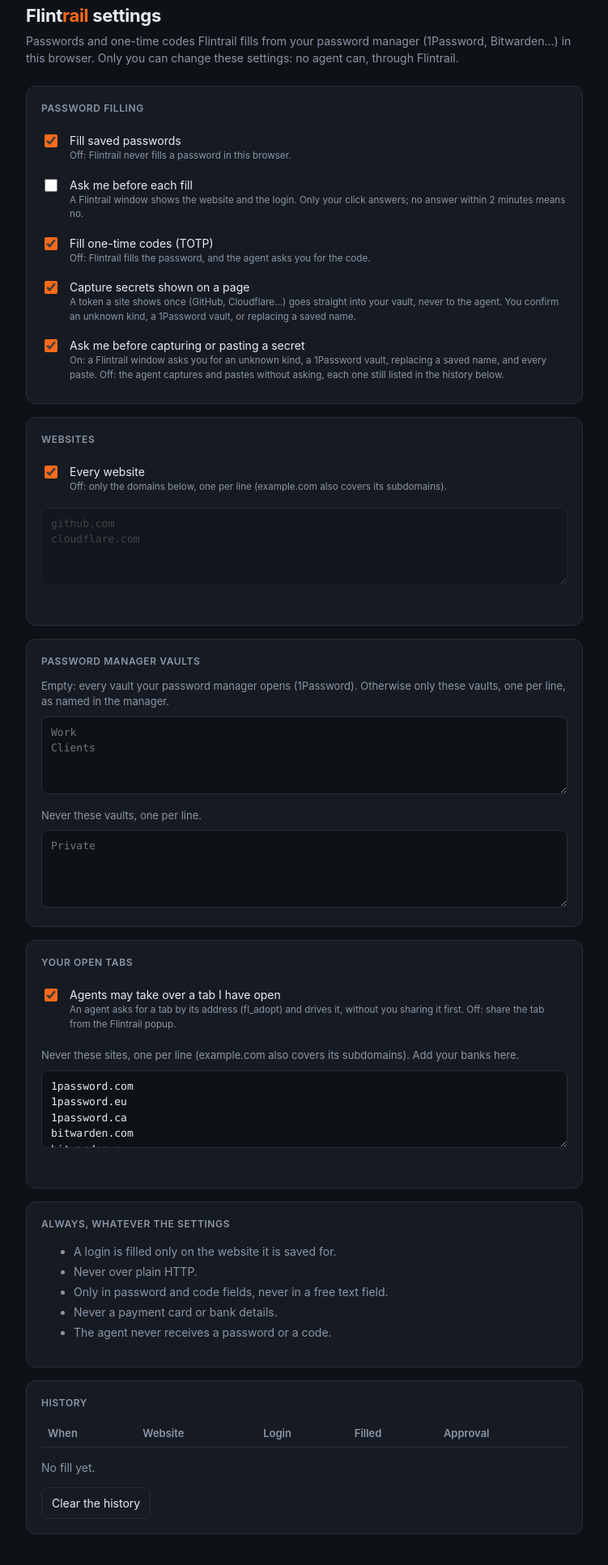
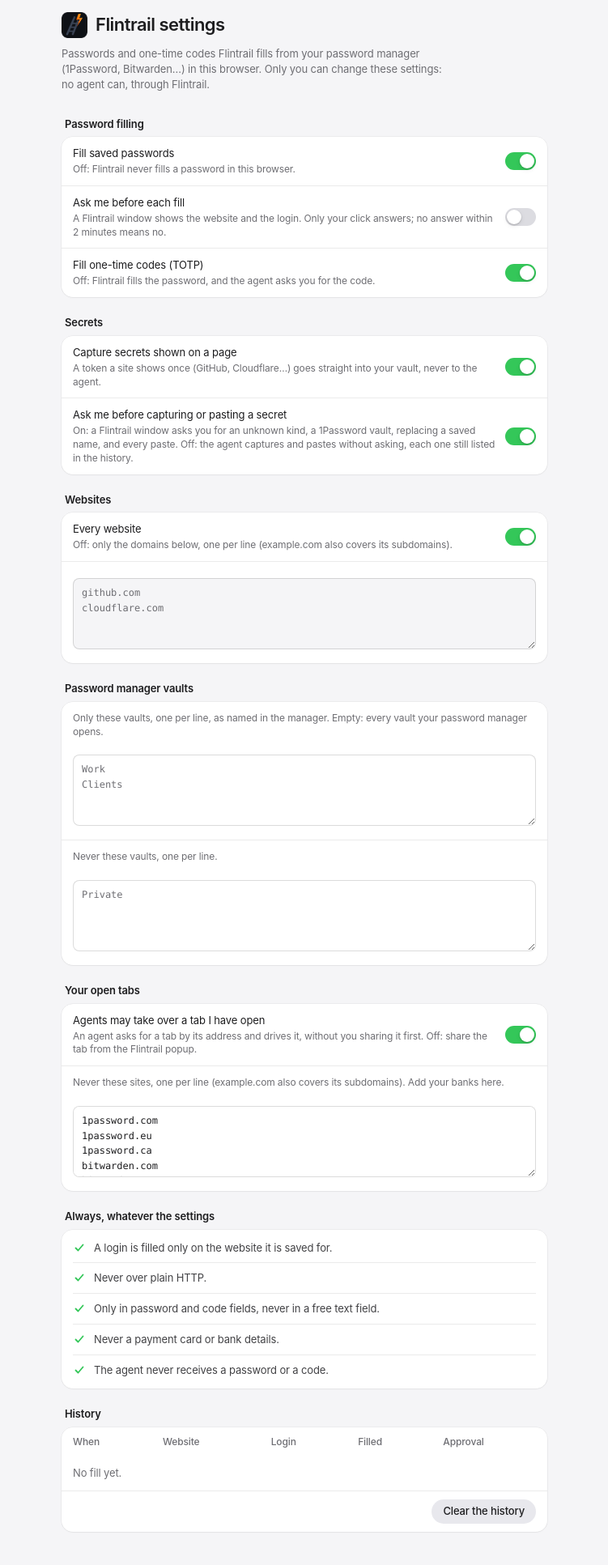
Before and after one commit to Soflutionltd/flintrail, a browser extension: page extension/options.html in a window 1280 px wide. Shown: the part 29-1962 px from the top of the page at 81% size, without its empty margins (264-1015 px from the left). Drawn offline with Linux system fonts and the light colour scheme.

Commit message:
feat(extension): nouveau design clair et épuré, à la manière des Réglages de macOS
- une feuille commune ui.css : fond gris très clair, cartes blanches, interrupteurs, police système, bleu Apple
- réglages, fenêtre de l'extension et fenêtre de confirmation refaits, sans noir ni orange
- contrastes AA vérifiés (détecteur Impeccable), messages vides masqués

Co-Authored-By: Claude Opus 5.5 <noreply@anthropic.com>

```diff
--- a/extension/options.html
+++ b/extension/options.html
@@ -4,85 +4,110 @@
 <meta charset="utf-8">
 <meta name="viewport" content="width=device-width, initial-scale=1">
 <title>Flintrail settings</title>
+<link rel="stylesheet" href="ui.css">
 <style>
-  :root { --bg:#0E1116; --card:#161B23; --line:#262E3B; --text:#E8ECF2; --muted:#8B95A7; --accent:#FF6A1A; --ok:#2FBF71; }
-  * { box-sizing:border-box; }
-  body { margin:0; background:var(--bg); color:var(--text); font:14px/1.5 Inter,-apple-system,"Segoe UI",Helvetica,Arial,sans-serif; }
-  main { max-width:720px; margin:0 auto; padding:32px 16px 48px; }
-  h1 { font-size:22px; margin:0 0 4px; letter-spacing:-.3px; } h1 span { color:var(--accent); }
-  p.lead { color:var(--muted); margin:0 0 24px; }
-  section { padding:18px; margin-bottom:16px; background:var(--card); border:1px solid var(--line); border-radius:12px; }
-  h2 { margin:0 0 12px; font-size:12px; font-weight:600; text-transform:uppercase; letter-spacing:.6px; color:var(--muted); }
-  label.switch { display:flex; gap:12px; align-items:flex-start; padding:8px 0; cursor:pointer; }
-  label.switch input { margin-top:3px; accent-color:var(--accent); width:16px; height:16px; flex:none; }
-  label.switch small { display:block; color:var(--muted); }
-  textarea { width:100%; min-height:96px; padding:9px 11px; margin-top:8px; background:var(--bg); border:1px solid var(--line); border-radius:8px; color:var(--text); font:13px/1.5 ui-monospace,Menlo,monospace; }
-  textarea:disabled { opacity:.45; }
-  textarea:focus, button:focus-visible { outline:2px solid var(--accent); outline-offset:1px; }
-  .fixed li { margin:4px 0; color:var(--muted); }
-  #saved, #savedTabs { color:var(--ok); font-size:12px; min-height:18px; margin-top:8px; }
-  p.note { color:var(--muted); font-size:13px; margin:12px 0 0; }
-  table { width:100%; border-collapse:collapse; font-size:13px; }
-  th, td { text-align:left; padding:7px 8px; border-bottom:1px solid var(--line); vertical-align:top; }
-  th { color:var(--muted); font-weight:600; }
-  .scroll { overflow-x:auto; }
-  #empty { color:var(--muted); }
-  button { padding:8px 12px; border:1px solid var(--line); border-radius:8px; background:transparent; color:var(--text); font:inherit; cursor:pointer; }
+  body { font-size: 13px; }
+  main { max-width: 640px; margin: 0 auto; padding: 44px 20px 64px; }
+  header.page { margin: 0 0 30px; }
+  header.page .brand img { width: 32px; height: 32px; }
+  header.page h1 { margin: 0; font-size: 22px; font-weight: 600; letter-spacing: -0.025em; }
+  header.page p { max-width: 58ch; margin: 10px 0 0; font-size: 13px; color: var(--ink-muted); }
+  .block > .note:first-child { margin-top: 0; }
+  .block textarea { margin-top: 8px; }
+  .rules { margin: 0; padding: 4px 14px; list-style: none; }
+  .rules li { display: flex; gap: 10px; padding: 9px 0; color: var(--ink-soft); }
+  .rules li + li { border-top: 0.5px solid var(--hairline); }
+  .rules svg { flex: none; width: 16px; height: 16px; margin-top: 1px; color: var(--on); }
+  .table { overflow-x: auto; }
+  table { width: 100%; border-collapse: collapse; font-size: 12px; font-variant-numeric: tabular-nums; }
+  th, td { padding: 9px 14px; text-align: left; vertical-align: top; }
+  th { font-weight: 500; color: var(--ink-muted); }
+  tbody tr { border-top: 0.5px solid var(--hairline); }
+  #empty { margin: 0; padding: 12px 14px; color: var(--ink-muted); }
+  .actions { display: flex; justify-content: flex-end; padding: 10px 14px; border-top: 0.5px solid var(--hairline); }
 </style>
 </head>
 <body>
 <main>
-  <h1>Flint<span>rail</span> settings</h1>
-  <p class="lead">Passwords and one-time codes Flintrail fills from your password manager (1Password, Bitwarden...) in this browser. Only you can change these settings: no agent can, through Flintrail.</p>
+  <header class="page">
+    <div class="brand"><img src="icons/48.png" alt="" draggable="false"><h1>Flintrail settings</h1></div>
+    <p>Passwords and one-time codes Flintrail fills from your password manager (1Password, Bitwarden…) in this browser. Only you can change these settings: no agent can, through Flintrail.</p>
+  </header>
 
-  <section>
+  <section class="group">
     <h2>Password filling</h2>
-    <label class="switch"><input type="checkbox" id="enabled"><span>Fill saved passwords<small>Off: Flintrail never fills a password in this browser.</small></span></label>
-    <label class="switch"><input type="checkbox" id="confirm"><span>Ask me before each fill<small>A Flintrail window shows the website and the login. Only your click answers; no answer within 2 minutes means no.</small></span></label>
-    <label class="switch"><input type="checkbox" id="totp"><span>Fill one-time codes (TOTP)<small>Off: Flintrail fills the password, and the agent asks you for the code.</small></span></label>
-    <label class="switch"><input type="checkbox" id="capture"><span>Capture secrets shown on a page<small>A token a site shows once (GitHub, Cloudflare...) goes straight into your vault, never to the agent. You confirm an unknown kind, a 1Password vault, or replacing a saved name.</small></span></label>
-    <label class="switch"><input type="checkbox" id="askSecrets"><span>Ask me before capturing or pasting a secret<small>On: a Flintrail window asks you for an unknown kind, a 1Password vault, replacing a saved name, and every paste. Off: the agent captures and pastes without asking, each one still listed in the history below.</small></span></label>
+    <div class="card">
+      <label class="row"><span class="text"><span class="title">Fill saved passwords</span><small>Off: Flintrail never fills a password in this browser.</small></span><input type="checkbox" class="switch" id="enabled"></label>
+      <label class="row"><span class="text"><span class="title">Ask me before each fill</span><small>A Flintrail window shows the website and the login. Only your click answers; no answer within 2 minutes means no.</small></span><input type="checkbox" class="switch" id="confirm"></label>
+      <label class="row"><span class="text"><span class="title">Fill one-time codes (TOTP)</span><small>Off: Flintrail fills the password, and the agent asks you for the code.</small></span><input type="checkbox" class="switch" id="totp"></label>
+    </div>
   </section>
 
-  <section>
-    <h2>Websites</h2>
-    <label class="switch"><input type="checkbox" id="allDomains"><span>Every website<small>Off: only the domains below, one per line (example.com also covers its subdomains).</small></span></label>
-    <textarea id="domains" aria-label="Allowed domains" placeholder="github.com&#10;cloudflare.com"></textarea>
-    <div id="saved" role="status"></div>
+  <section class="group">
+    <h2>Secrets</h2>
+    <div class="card">
+      <label class="row"><span class="text"><span class="title">Capture secrets shown on a page</span><small>A token a site shows once (GitHub, Cloudflare…) goes straight into your vault, never to the agent.</small></span><input type="checkbox" class="switch" id="capture"></label>
+      <label class="row"><span class="text"><span class="title">Ask me before capturing or pasting a secret</span><small>On: a Flintrail window asks you for an unknown kind, a 1Password vault, replacing a saved name, and every paste. Off: the agent captures and pastes without asking, each one still listed in the history.</small></span><input type="checkbox" class="switch" id="askSecrets"></label>
+    </div>
   </section>
 
-  <section>
+  <section class="group">
+    <h2>Websites</h2>
+    <div class="card">
+      <label class="row"><span class="text"><span class="title">Every website</span><small>Off: only the domains below, one per line (example.com also covers its subdomains).</small></span><input type="checkbox" class="switch" id="allDomains"></label>
+      <div class="block">
+        <textarea id="domains" aria-label="Allowed domains" placeholder="github.com&#10;cloudflare.com"></textarea>
+        <div id="saved" class="status ok" role="status"></div>
+      </div>
+    </div>
+  </section>
+
+  <section class="group">
     <h2>Password manager vaults</h2>
-    <p class="note">Empty: every vault your password manager opens (1Password). Otherwise only these vaults, one per line, as named in the manager.</p>
+    <div class="card">
+      <div class="block">
+        <p class="note">Only these vaults, one per line, as named in the manager. Empty: every vault your password manager opens.</p>
         <textarea id="vaultsAllow" aria-label="Only these vaults" placeholder="Work&#10;Clients"></textarea>
+      </div>
+      <div class="block">
         <p class="note">Never these vaults, one per line.</p>
         <textarea id="vaultsDeny" aria-label="Never these vaults" placeholder="Private"></textarea>
+      </div>
+    </div>
   </section>
 
-  <section>
+  <section class="group">
     <h2>Your open tabs</h2>
-    <label class="switch"><input type="checkbox" id="adoptOpenTabs"><span>Agents may take over a tab I have open<small>An agent asks for a tab by its address (fl_adopt) and drives it, without you sharing it first. Off: share the tab from the Flintrail popup.</small></span></label>
+    <div class="card">
+      <label class="row"><span class="text"><span class="title">Agents may take over a tab I have open</span><small>An agent asks for a tab by its address and drives it, without you sharing it first. Off: share the tab from the Flintrail popup.</small></span><input type="checkbox" class="switch" id="adoptOpenTabs"></label>
+      <div class="block">
         <p class="note">Never these sites, one per line (example.com also covers its subdomains). Add your banks here.</p>
         <textarea id="neverAdopt" aria-label="Sites agents never take over"></textarea>
-    <div id="savedTabs" role="status"></div>
+        <div id="savedTabs" class="status ok" role="status"></div>
+      </div>
+    </div>
   </section>
 
-  <section class="fixed">
+  <section class="group">
     <h2>Always, whatever the settings</h2>
-    <ul>
-      <li>A login is filled only on the website it is saved for.</li>
-      <li>Never over plain HTTP.</li>
-      <li>Only in password and code fields, never in a free text field.</li>
-      <li>Never a payment card or bank details.</li>
-      <li>The agent never receives a password or a code.</li>
+    <div class="card">
+      <ul class="rules">
+        <li><svg viewBox="0 0 16 16" fill="none" stroke="currentColor" stroke-width="1.8" stroke-linecap="round" stroke-linejoin="round" aria-hidden="true"><path d="M3.5 8.5l3 3 6-7"/></svg>A login is filled only on the website it is saved for.</li>
+        <li><svg viewBox="0 0 16 16" fill="none" stroke="currentColor" stroke-width="1.8" stroke-linecap="round" stroke-linejoin="round" aria-hidden="true"><path d="M3.5 8.5l3 3 6-7"/></svg>Never over plain HTTP.</li>
+        <li><svg viewBox="0 0 16 16" fill="none" stroke="currentColor" stroke-width="1.8" stroke-linecap="round" stroke-linejoin="round" aria-hidden="true"><path d="M3.5 8.5l3 3 6-7"/></svg>Only in password and code fields, never in a free text field.</li>
+        <li><svg viewBox="0 0 16 16" fill="none" stroke="currentColor" stroke-width="1.8" stroke-linecap="round" stroke-linejoin="round" aria-hidden="true"><path d="M3.5 8.5l3 3 6-7"/></svg>Never a payment card or bank details.</li>
+        <li><svg viewBox="0 0 16 16" fill="none" stroke="currentColor" stroke-width="1.8" stroke-linecap="round" stroke-linejoin="round" aria-hidden="true"><path d="M3.5 8.5l3 3 6-7"/></svg>The agent never receives a password or a code.</li>
       </ul>
+    </div>
   </section>
 
-  <section>
+  <section class="group">
     <h2>History</h2>
-    <div class="scroll"><table><thead><tr><th>When</th><th>Website</th><th>Login</th><th>Filled</th><th>Approval</th></tr></thead><tbody id="history"></tbody></table></div>
+    <div class="card">
+      <div class="table"><table><thead><tr><th>When</th><th>Website</th><th>Login</th><th>Filled</th><th>Approval</th></tr></thead><tbody id="history"></tbody></table></div>
       <p id="empty">No fill yet.</p>
-    <button id="clear" type="button">Clear the history</button>
+      <div class="actions"><button id="clear" type="button">Clear the history</button></div>
+    </div>
   </section>
 </main>
 <script src="options.js"></script>
--- /dev/null
+++ b/extension/ui.css
@@ -0,0 +1,89 @@
+/* Flintrail extension pages: light, quiet, in the manner of macOS System Settings. One stylesheet for the popup,
+   the settings page and the confirmation window. */
+:root {
+  --page: #f5f5f7;
+  --card: #ffffff;
+  --ink: #1d1d1f;
+  --ink-soft: #424245;
+  --ink-muted: #6e6e73;
+  --hairline: rgb(0 0 0 / 0.08);
+  --fill: #e8e8ed;
+  --fill-strong: #dcdce1;
+  --accent: #0071e3;
+  --accent-strong: #0062c4;
+  --on: #34c759;
+  --danger: #d70015;
+  --warn: #c93400;
+  --radius: 14px;
+  --font: -apple-system, BlinkMacSystemFont, "SF Pro Text", "Helvetica Neue", "Segoe UI", system-ui, sans-serif;
+  --mono: ui-monospace, "SF Mono", Menlo, monospace;
+  color-scheme: light;
+}
+
+* { box-sizing: border-box; }
+html { -webkit-font-smoothing: antialiased; }
+body { margin: 0; background: var(--page); color: var(--ink); font: 13px/1.45 var(--font); letter-spacing: -0.01em; caret-color: var(--accent); }
+::selection { background: rgb(0 113 227 / 0.18); }
+a { color: #0066cc; text-decoration: none; text-underline-offset: 2px; }
+a:hover { text-decoration: underline; }
+::-webkit-scrollbar { width: 10px; height: 10px; }
+::-webkit-scrollbar-thumb { background: rgb(0 0 0 / 0.18); border: 3px solid transparent; border-radius: 10px; background-clip: padding-box; }
+::-webkit-scrollbar-track { background: transparent; }
+:focus-visible { outline: 3px solid rgb(0 113 227 / 0.45); outline-offset: 1px; border-radius: 8px; }
+
+/* Brand: the icon and the name, in ink. */
+.brand { display: flex; align-items: center; gap: 10px; user-select: none; -webkit-user-select: none; }
+.brand img { width: 26px; height: 26px; -webkit-user-drag: none; }
+.brand b { font-size: 15px; font-weight: 600; letter-spacing: -0.02em; }
+
+/* Groups: a heading above a white card of rows, as in System Settings. */
+.group { margin: 0 0 22px; }
+.group > h2 { margin: 0 0 7px 4px; font-size: 13px; font-weight: 600; color: var(--ink); letter-spacing: -0.01em; }
+.card { background: var(--card); border-radius: var(--radius); box-shadow: 0 0 0 0.5px var(--hairline), 0 1px 2px rgb(0 0 0 / 0.04); }
+.row { display: flex; align-items: center; gap: 12px; padding: 11px 14px; }
+.row + .row, .card > .block + .block, .card > .row + .block, .card > .block + .row { border-top: 0.5px solid var(--hairline); }
+.row .text { flex: 1; min-width: 0; }
+.row .title { display: block; font-size: 13px; color: var(--ink); }
+.row small, .note { display: block; margin-top: 2px; font-size: 12px; line-height: 1.4; color: var(--ink-muted); }
+.block { padding: 12px 14px; }
+label.row { cursor: pointer; }
+
+/* Switch: a real checkbox, drawn the Apple way. */
+input.switch { appearance: none; -webkit-appearance: none; flex: none; position: relative; width: 38px; height: 22px; margin: 0; border-radius: 11px; background: var(--fill-strong); cursor: pointer; transition: background-color .2s ease-out; }
+input.switch::after { content: ""; position: absolute; top: 2px; left: 2px; width: 18px; height: 18px; border-radius: 50%; background: #fff; box-shadow: 0 1px 2px rgb(0 0 0 / 0.2), 0 2px 6px rgb(0 0 0 / 0.08); transition: transform .22s cubic-bezier(.2, .8, .2, 1); }
+input.switch:checked { background: var(--on); }
+input.switch:checked::after { transform: translateX(16px); }
+input.switch:focus-visible { outline: 3px solid rgb(0 113 227 / 0.45); outline-offset: 2px; border-radius: 11px; }
+
+/* Fields. */
+input[type=text], input[type=password], input:not([type]), textarea {
+  width: 100%; padding: 8px 10px; background: var(--card); border: 0.5px solid rgb(0 0 0 / 0.14); border-radius: 8px;
+  color: var(--ink); font: 13px/1.4 var(--font); transition: border-color .15s ease-out, box-shadow .15s ease-out;
+}
+textarea { min-height: 88px; resize: vertical; font: 12px/1.55 var(--mono); }
+input::placeholder, textarea::placeholder { color: var(--ink-muted); }
+input:focus, textarea:focus { outline: none; border-color: var(--accent); box-shadow: 0 0 0 3px rgb(0 113 227 / 0.2); }
+textarea:disabled, input:disabled { background: var(--page); color: var(--ink-muted); }
+
+/* Buttons: a filled blue action, a quiet grey one. */
+button { display: inline-flex; align-items: center; justify-content: center; gap: 6px; padding: 7px 14px; border: 0; border-radius: 999px;
+  background: var(--fill); color: var(--ink); font: 500 13px/1.2 var(--font); letter-spacing: -0.01em; cursor: pointer;
+  transition: background-color .15s ease-out, transform .15s ease-out; }
+button:hover { background: var(--fill-strong); }
+button:active { transform: scale(0.98); }
+button.primary { background: var(--accent); color: #fff; }
+button.primary:hover { background: var(--accent-strong); }
+button.record { background: var(--danger); color: #fff; }
+button.record:hover { background: #b80012; }
+button:disabled { opacity: .45; cursor: default; transform: none; }
+.hidden { display: none !important; }
+
+/* Status text. */
+.status { margin-top: 8px; font-size: 12px; color: var(--ink-muted); }
+.status:empty { display: none; }
+.status.ok { color: #1b7f3b; }
+.status.alert { color: var(--danger); font-weight: 500; }
+
+@media (prefers-reduced-motion: reduce) {
+  input.switch, input.switch::after, button { transition: none; }
+}
```
Also changed, not shown: extension/confirm.html (+18 -15 lines), extension/popup.html (+52 -50 lines). Lines whose indentation alone changed are shown as unchanged.
